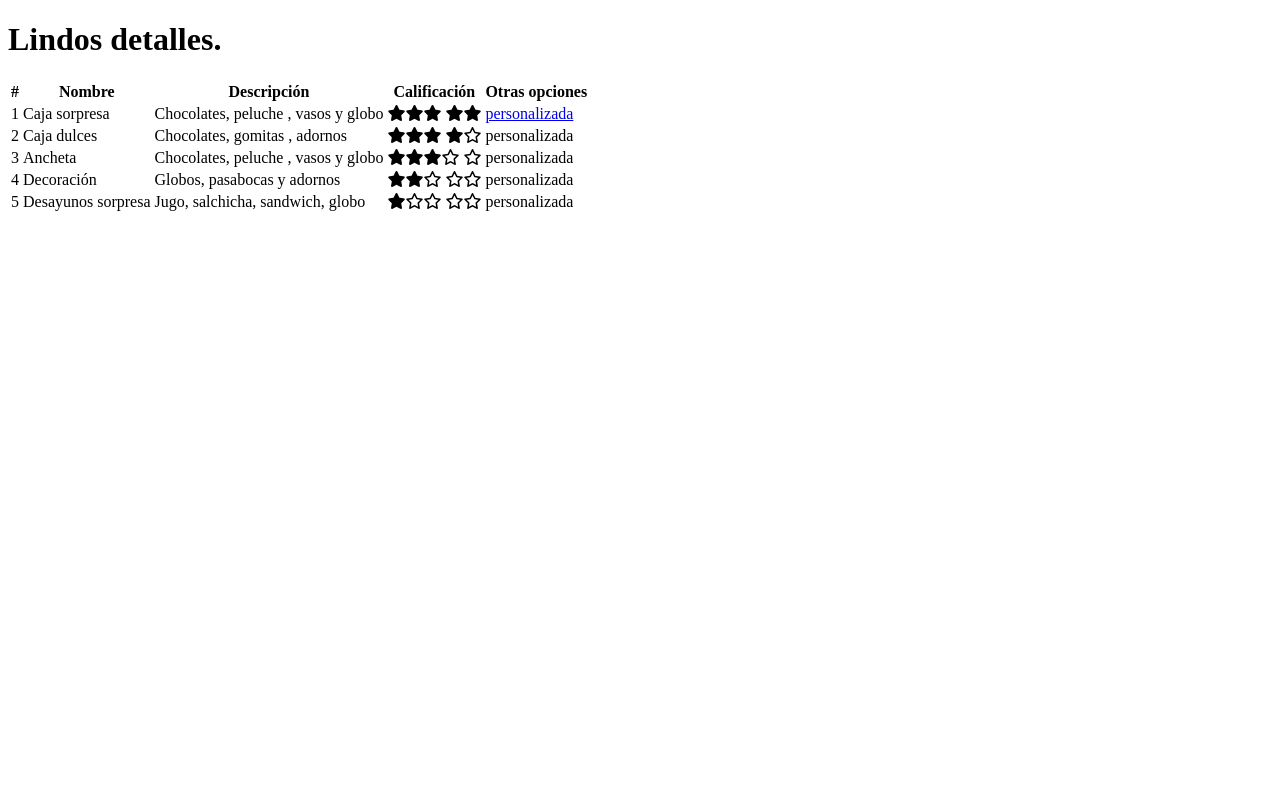
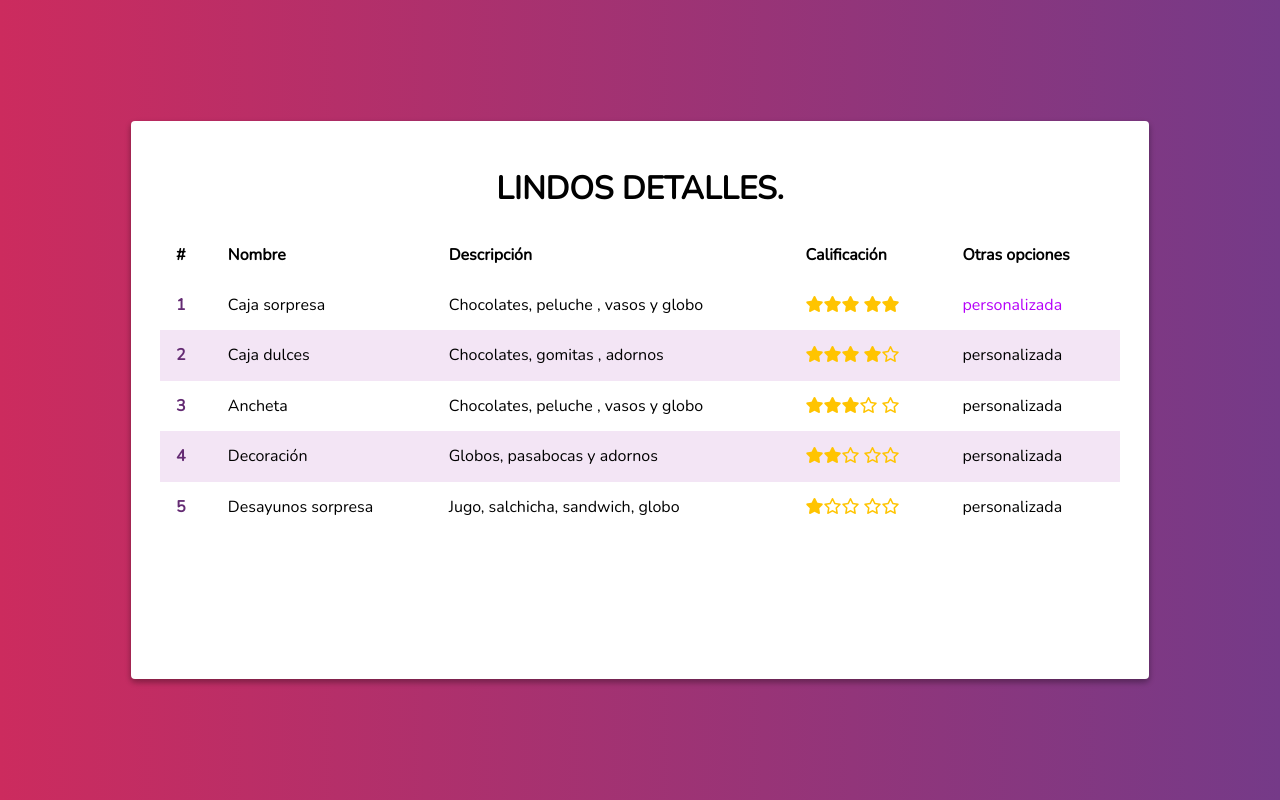
Before and after one commit to marcelaW40k/marcelardila40k.github.com, a plain HTML site: page boletines/index.html in a window 1280 px wide. Drawn offline with nearby package versions, Linux system fonts and the light colour scheme; files that its build step writes are made by us from their sources; the site is published under a folder, as on GitHub Pages, so addresses that start at the root find nothing; files whose address does not match are found by name.

Commit message:
redireccionando estilos

```diff
--- a/boletines/index.html
+++ b/boletines/index.html
@@ -4,10 +4,10 @@
     <meta charset="UTF-8">
     <meta name="viewport" content="width=device-width, initial-scale=1.0">
     <title>Los mejores detalles par Regalar</title>
-    <link rel="stylesheet" href="/assets/css/main.css ">
-    <link rel="stylesheet" href="/font-awesome/css/font-awesome.min.css">
-    <link rel="stylesheet" href="/assets/css/normalize.css">
-    <link rel="stylesheet" href="/assets/css/animate.css">
+    <link rel="stylesheet" href="boletines/assets/css/main.css ">
+    <link rel="stylesheet" href="boletines/font-awesome/css/font-awesome.min.css">
+    <link rel="stylesheet" href="boletines/assets/css/normalize.css">
+    <link rel="stylesheet" href="boletines/assets/css/animate.css">
     <link href="https://fonts.googleapis.com/css2?family=Nunito&display=swap" rel="stylesheet">
     <script src="https://use.fontawesome.com/fcbe21979e.js"></script>
 </head>
--- a/boletines/restaurantes/sensei.html
+++ b/boletines/restaurantes/sensei.html
@@ -4,10 +4,10 @@
     <meta charset="UTF-8">
     <meta name="viewport" content="width=device-width, initial-scale=1.0">
     <title>Los mejores detalles par Regalar</title>
-    <link rel="stylesheet" href="/assets/css/main.css ">
-    <link rel="stylesheet" href="/font-awesome/css/font-awesome.min.css">
-    <link rel="stylesheet" href="/assets/css/normalize.css">
-    <link rel="stylesheet" href="/assets/css/animate.css">
+    <link rel="stylesheet" href="/restaurantes/assets/css/main.css ">
+    <link rel="stylesheet" href="/restaurantes/font-awesome/css/font-awesome.min.css">
+    <link rel="stylesheet" href="/restaurantes/assets/css/normalize.css">
+    <link rel="stylesheet" href="/restaurantes/assets/css/animate.css">
     <script src="https://use.fontawesome.com/fcbe21979e.js"></script>
 </head>
 <body>
```
